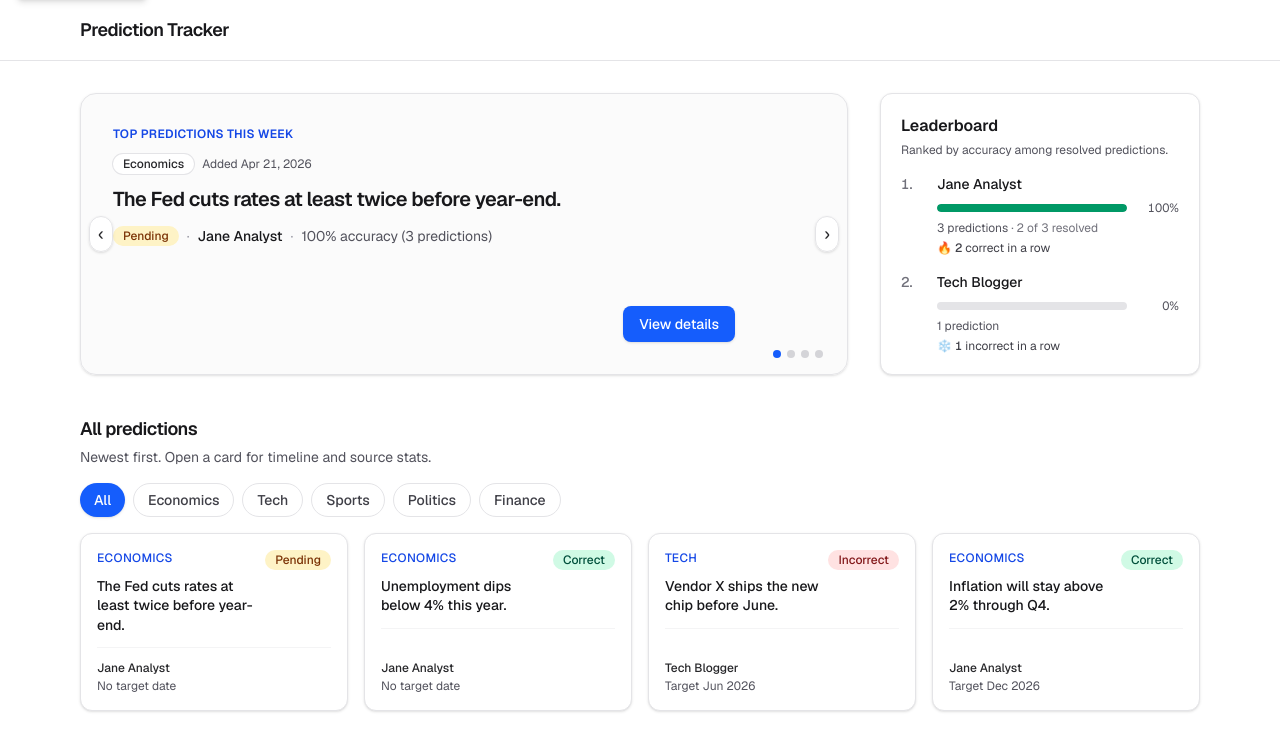
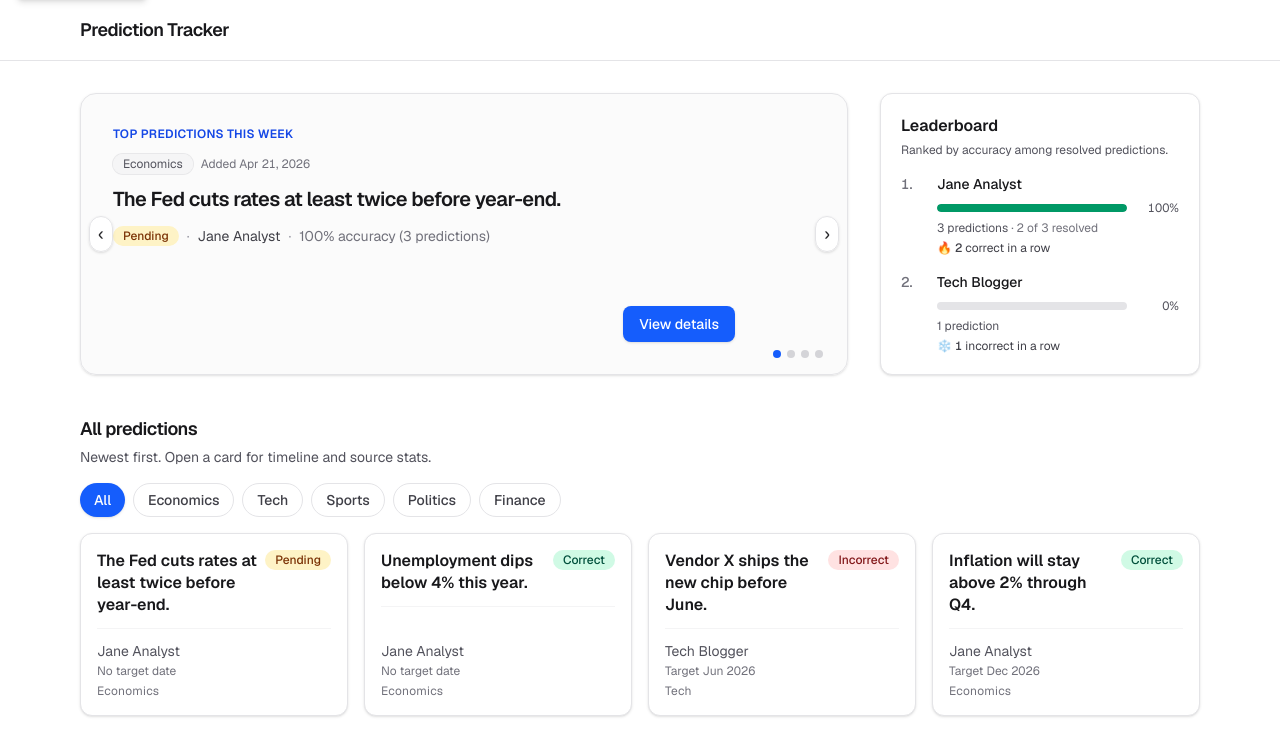
Before and after one commit to erinconeal/prediction-tracker, a Next.js app: page / in a window 1280 px wide. Shown: the top 756 px of the page. Built offline with nearby package versions, Linux system fonts and the light colour scheme.

Commit message:
Style updates

```diff
--- a/components/home/FeaturedPredictionCarousel.tsx
+++ b/components/home/FeaturedPredictionCarousel.tsx
@@ -92,9 +92,9 @@ export const FeaturedPredictionCarousel = memo(
             <p className="text-xs font-semibold uppercase tracking-wide text-blue-700 dark:text-blue-300">
               {spotlightTitle}
             </p>
-            <div className="flex flex-wrap items-center gap-2 text-xs text-zinc-600 dark:text-zinc-400">
+            <div className="flex flex-wrap items-center gap-2 text-xs text-zinc-500 dark:text-zinc-500">
               {current.category ? (
-                <span className="rounded-full bg-white px-2.5 py-0.5 font-medium text-zinc-800 ring-1 ring-zinc-200 dark:bg-zinc-950 dark:text-zinc-200 dark:ring-zinc-700">
+                <span className="rounded-full bg-zinc-100/90 px-2.5 py-0.5 font-normal text-zinc-600 ring-1 ring-zinc-200/80 dark:bg-zinc-950/80 dark:text-zinc-500 dark:ring-zinc-700/80">
                   {current.category}
                 </span>
               ) : null}
@@ -117,14 +117,16 @@ export const FeaturedPredictionCarousel = memo(
               </span>
               <Link
                 href={`/source/${encodeURIComponent(current.sourceSlug)}`}
-                className="font-medium text-zinc-900 underline-offset-2 hover:underline dark:text-zinc-100"
+                className="font-normal text-zinc-700 underline-offset-2 hover:text-zinc-900 hover:underline dark:text-zinc-400 dark:hover:text-zinc-100"
               >
                 {current.source}
               </Link>
               <span aria-hidden className="text-zinc-400 dark:text-zinc-600">
                 ·
               </span>
-              <span className="min-w-0">{accuracyPhrase}</span>
+              <span className="min-w-0 text-zinc-500 dark:text-zinc-500">
+                {accuracyPhrase}
+              </span>
             </p>
           </div>
           <div className="flex flex-wrap justify-end gap-4">
--- a/components/predictions/PredictionCard.tsx
+++ b/components/predictions/PredictionCard.tsx
@@ -30,10 +30,13 @@ const sizeClass: Record<PredictionCardSize, string> = {
 };
 
 const textClass: Record<PredictionCardSize, string> = {
-  compact: "text-sm leading-relaxed",
-  default: "text-base leading-relaxed",
-  featured: "text-lg leading-relaxed sm:text-xl",
+  compact: "text-base leading-snug",
+  default: "text-lg leading-snug",
+  featured: "text-xl leading-snug sm:text-2xl",
 };
+
+const linkSourceClass =
+  "text-zinc-600 underline-offset-2 hover:text-zinc-900 hover:underline focus-visible:outline-none focus-visible:ring-2 focus-visible:ring-zinc-400 focus-visible:ring-offset-2 focus-visible:ring-offset-white dark:text-zinc-400 dark:hover:text-zinc-100 dark:focus-visible:ring-zinc-500 dark:focus-visible:ring-offset-zinc-900";
 
 export const PredictionCard = memo(function PredictionCard({
   prediction: p,
@@ -45,48 +48,49 @@ export const PredictionCard = memo(function PredictionCard({
   className = "",
 }: PredictionCardProps) {
   const pad = sizeClass[size];
-  const quoteClass = `font-medium text-zinc-900 dark:text-zinc-50 ${textClass[size]}`;
+  const quoteClass = `font-semibold text-zinc-900 dark:text-zinc-50 ${textClass[size]}`;
 
   const sourceBody = linkSource ? (
     <Link
       href={`/source/${encodeURIComponent(p.sourceSlug)}`}
-      className="text-zinc-900 underline-offset-2 hover:underline focus-visible:outline-none focus-visible:ring-2 focus-visible:ring-zinc-400 focus-visible:ring-offset-2 focus-visible:ring-offset-white dark:text-zinc-50 dark:focus-visible:ring-zinc-500 dark:focus-visible:ring-offset-zinc-900"
+      className={linkSourceClass}
     >
       {p.source}
     </Link>
   ) : (
-    <span className="text-zinc-900 dark:text-zinc-50">{p.source}</span>
+    <span className="text-zinc-600 dark:text-zinc-400">{p.source}</span>
   );
+
+  const dtClass =
+    "font-normal uppercase tracking-wide text-zinc-400 dark:text-zinc-500";
+  const ddClass = "text-zinc-600 dark:text-zinc-400";
+  const categoryDdClass = "text-zinc-500 dark:text-zinc-500";
 
   return (
     <article
       className={`rounded-xl border border-zinc-200 bg-white shadow-sm dark:border-zinc-800 dark:bg-zinc-900 ${pad} ${className}`.trim()}
     >
-      <div className="flex flex-col gap-4 sm:flex-row sm:items-start sm:justify-between">
-        <div className="min-w-0 flex-1 space-y-4">
-          <p className={quoteClass}>{p.text}</p>
-          <dl className="grid gap-2 text-sm text-zinc-700 dark:text-zinc-300">
+      <div className="min-w-0 space-y-4">
+        <div className="flex items-start justify-between gap-3">
+          <p className={`min-w-0 flex-1 ${quoteClass}`}>{p.text}</p>
+          <OutcomeBadge outcome={p.outcome} className="shrink-0" />
+        </div>
+        <dl className="grid gap-2 text-xs text-zinc-500 dark:text-zinc-400">
           <div className="grid grid-cols-[auto_1fr] gap-x-3 gap-y-1">
-              <dt className="font-medium text-zinc-500 dark:text-zinc-400">
-                Source
-              </dt>
-              <dd className="min-w-0">{sourceBody}</dd>
-              <dt className="font-medium text-zinc-500 dark:text-zinc-400">
-                Category
-              </dt>
-              <dd>{p.category?.trim() ? p.category : "—"}</dd>
-              <dt className="font-medium text-zinc-500 dark:text-zinc-400">
-                Target date
-              </dt>
-              <dd>
+            <dt className={dtClass}>Source</dt>
+            <dd className={`min-w-0 ${ddClass}`}>{sourceBody}</dd>
+            <dt className={dtClass}>Category</dt>
+            <dd className={categoryDdClass}>
+              {p.category?.trim() ? p.category : "—"}
+            </dd>
+            <dt className={dtClass}>Target date</dt>
+            <dd className={ddClass}>
               {p.target_date ? formatMonthYear(p.target_date) : "—"}
             </dd>
             {showCreatedAt ? (
               <>
-                  <dt className="font-medium text-zinc-500 dark:text-zinc-400">
-                    Added
-                  </dt>
-                  <dd>{formatIsoDate(p.created_at)}</dd>
+                <dt className={dtClass}>Added</dt>
+                <dd className={ddClass}>{formatIsoDate(p.created_at)}</dd>
               </>
             ) : null}
           </div>
@@ -97,10 +101,6 @@ export const PredictionCard = memo(function PredictionCard({
           </div>
         ) : null}
       </div>
-        <div className="flex shrink-0 sm:justify-end">
-          <OutcomeBadge outcome={p.outcome} />
-        </div>
-      </div>
       {footerSlot ? (
         <div className="mt-4 border-t border-zinc-100 pt-4 dark:border-zinc-800">
           {footerSlot}
--- a/components/predictions/PredictionGrid.tsx
+++ b/components/predictions/PredictionGrid.tsx
@@ -52,31 +52,29 @@ export const PredictionGrid = memo(function PredictionGrid({
             className="flex h-full flex-col rounded-xl border border-zinc-200 bg-white p-4 shadow-sm transition-shadow hover:border-zinc-300 hover:shadow-md focus-visible:outline-none focus-visible:ring-2 focus-visible:ring-blue-500 focus-visible:ring-offset-2 dark:border-zinc-800 dark:bg-zinc-900 dark:hover:border-zinc-600 dark:focus-visible:ring-offset-zinc-950"
           >
             <div className="flex items-start justify-between gap-2">
-              <div className="min-w-0 flex-1 space-y-1">
-                {p.category ? (
-                  <span className="inline-block max-w-full truncate text-xs font-medium uppercase tracking-wide text-blue-700 dark:text-blue-300">
-                    {p.category}
-                  </span>
-                ) : (
-                  <span className="text-xs font-medium text-zinc-400 dark:text-zinc-500">
-                    Uncategorized
-                  </span>
-                )}
-                <p className="line-clamp-3 text-sm font-medium leading-snug text-zinc-900 dark:text-zinc-50">
-                  {truncateWithEllipsis(p.text, 140)}
-                </p>
-              </div>
-              <OutcomeBadge outcome={p.outcome} className="shrink-0" />
+              <p className="line-clamp-3 min-w-0 flex-1 text-base font-semibold leading-snug text-zinc-900 dark:text-zinc-50">
+                {truncateWithEllipsis(p.text, 140)}
+              </p>
+              <OutcomeBadge outcome={p.outcome} className="shrink-0 text-sm" />
             </div>
-            <div className="mt-3 flex flex-1 flex-col justify-end border-t border-zinc-100 pt-3 text-xs text-zinc-600 dark:border-zinc-800 dark:text-zinc-400">
-              <span className="truncate font-medium text-zinc-800 dark:text-zinc-200">
+            <div className="mt-3 flex flex-1 flex-col justify-end border-t border-zinc-100 pt-3 dark:border-zinc-800">
+              <span className="truncate text-sm font-normal text-zinc-600 dark:text-zinc-400">
                 {p.source}
               </span>
-              <span className="mt-0.5 tabular-nums">
+              <span className="mt-0.5 text-xs tabular-nums text-zinc-500 dark:text-zinc-500">
                 {p.target_date
                   ? `Target ${formatMonthYear(p.target_date)}`
                   : "No target date"}
               </span>
+              {p.category ? (
+                <span className="mt-1 max-w-full truncate text-xs tracking-wide text-zinc-500 dark:text-zinc-500">
+                  {p.category}
+                </span>
+              ) : (
+                <span className="mt-1 text-xs tracking-wide text-zinc-500 dark:text-zinc-500">
+                  Uncategorized
+                </span>
+              )}
             </div>
           </Link>
         </li>
```
Lines whose indentation alone changed are shown as unchanged.
